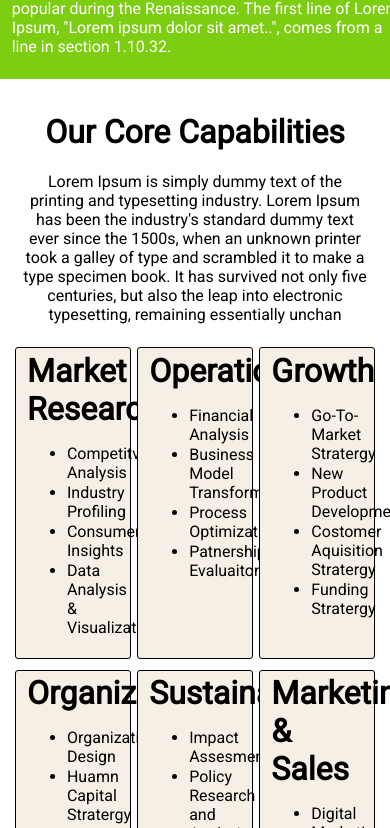
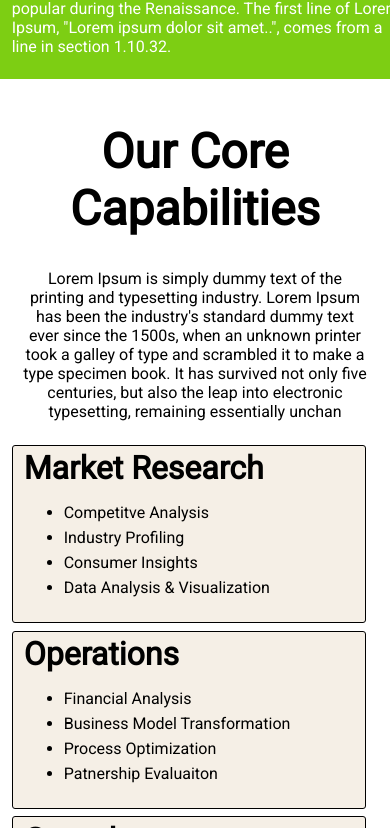
Before and after one commit to Devsoc-BPGC/180-dc-website, a React (Create React App) app: page / in a window 390 px wide. Shown: the part 3196-4024 px from the top of the page. Built offline with nearby package versions, Linux system fonts and the light colour scheme.

Commit message:
made capabilities page responsive

```diff
--- a/src/components/Capabilities/Capabilities.module.css
+++ b/src/components/Capabilities/Capabilities.module.css
@@ -12,6 +12,9 @@
     text-align: center;
     margin-bottom: 2%;
     padding: 0 3%;
+}
+.capa-text h1{
+    font-size: 3rem;
 }
 .cards{
     display: flex;
@@ -45,3 +48,12 @@
 .card li{
     margin-bottom: 2%;
 }
+@media (max-width:700px) {
+    .card-row{
+        flex-direction: column;
+    }
+    .card{
+        width: 90%;
+        margin-bottom: 2%;
+    }
+}
```
